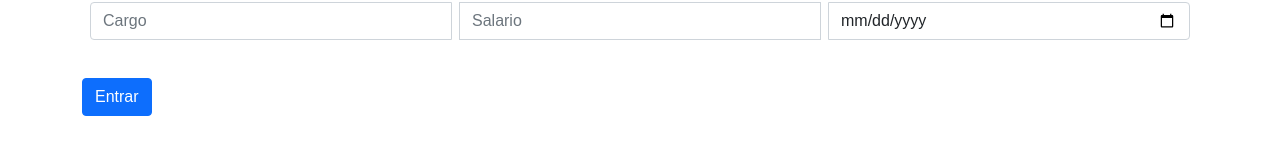
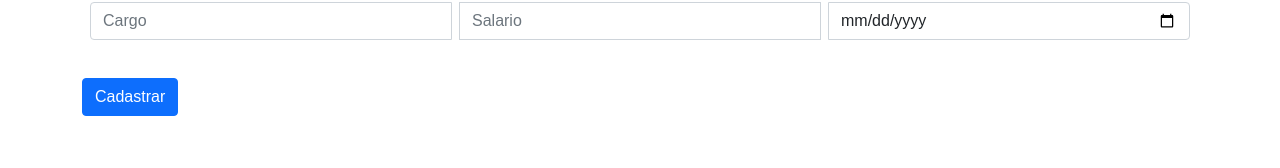
Before and after one commit to marcelpinotti/Teste-Pratico_Ponto-Certificado-Stefanini-APP, a React (Create React App) app in the folder frontend/: page /cadastro in a window 1280 px wide. Shown: the part 413-581 px from the top of the page. Built offline with nearby package versions, Linux system fonts and the light colour scheme.

Commit message:
Deploy Heroku

```diff
--- a/frontend/src/pages/Cadastro/index.js
+++ b/frontend/src/pages/Cadastro/index.js
@@ -26,7 +26,7 @@
                                     <input className="form-control" type="number" class="form-control" id="inputSalario" placeholder="Salario" />
                                     <input className='form-control' type="date" class="form-control" id="inputAdmissao" placeholder="" />
                                 </div>
-                            <button type="submit" class="btn btn-primary">Entrar</button>
+                            <button type="submit" class="btn btn-primary">Cadastrar</button>
                         </form>
                 </div>
             </div>
```
